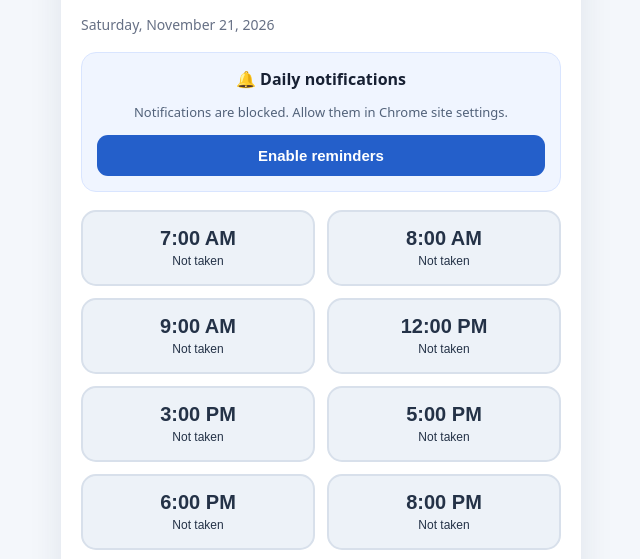
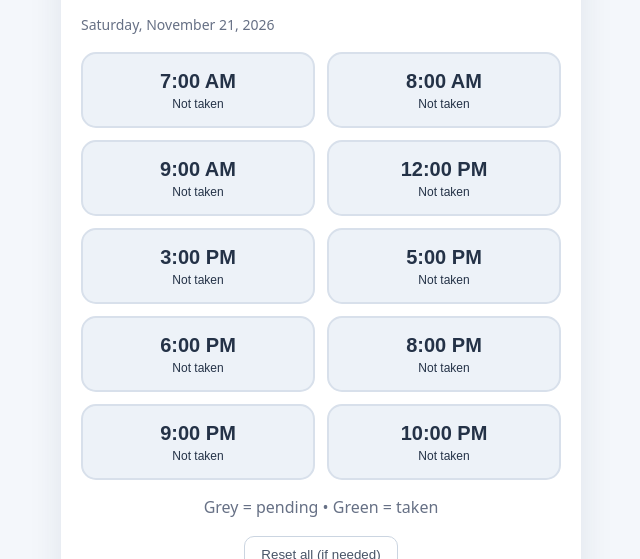
Before and after one commit to ramganesh100/Medicine-Reminder, a plain HTML site: page index.html in a window 1280 px wide. Shown: the part 176-735 px from the top of the page, without its empty margins (319-959 px from the left). Drawn offline with Linux system fonts and the light colour scheme.

Commit message:
Refactor notification handling in index.html
Updated notification button and removed obsolete functions.

```diff
--- a/index.html
+++ b/index.html
@@ -16,11 +16,8 @@ button:focus-visible{outline:3px solid #477fe8;outline-offset:3px}
 </style></head><body><main>
 <h1>💊 Ganesh Ram Eye Drop Reminder</h1><p class="sub">Tap a time after taking your Eye Drop</p>
 <div class="date" id="today"></div>
-<section class="panel"><strong>🔔 Daily notifications</strong>
-<p id="reminderInfo">Enable notifications to receive reminders at your scheduled times.</p>
-<button class="enable" id="enable">Enable reminders</button></section>
 <section class="grid" aria-label="Medicine time slots">
-<button class="slot" data-time="7 AM Hylosurge">7:00 AM<small>Not taken</small></button>
+<button class="slot" data-time="7 AM">7:00 AM<small>Not taken</small></button>
 <button class="slot" data-time="8 AM">8:00 AM<small>Not taken</small></button>
 <button class="slot" data-time="9 AM">9:00 AM<small>Not taken</small></button>
 <button class="slot" data-time="12 PM">12:00 PM<small>Not taken</small></button>
@@ -48,10 +45,6 @@ function paint(){buttons.forEach(b=>{let done=taken.includes(b.dataset.time);b.c
 paint();
 buttons.forEach(b=>b.addEventListener('click',()=>{if(b.id==='last'){taken=[];save();paint();status.textContent='10 PM completed. All indicators reset.';return;}let t=b.dataset.time;taken=taken.includes(t)?taken.filter(x=>x!==t):[...taken,t];save();paint();status.textContent=t+(taken.includes(t)?' marked as taken.':' marked as pending.');}));
 document.getElementById('reset').addEventListener('click',()=>{taken=[];save();paint();status.textContent='All buttons reset.';});
-function updateButton(){if(!('Notification'in window)){info.textContent='Notifications are not supported by this browser.';enable.disabled=true;return;}
-if(localStorage.getItem(enabledKey)==='yes'&&Notification.permission==='granted'){enable.textContent='Reminders enabled ✓';enable.classList.add('enabled');info.textContent='Notifications are enabled. Keep this page open for reminders.';}
-else{enable.textContent='Enable reminders';enable.classList.remove('enabled');info.textContent=Notification.permission==='denied'?'Notifications are blocked. Allow them in Chrome site settings.':'Tap below and allow notifications when asked.';}}
-function alertSound(){try{let C=window.AudioContext||window.webkitAudioContext;if(C){let c=new C();[0,.25,.5].forEach(delay=>{let o=c.createOscillator(),g=c.createGain();o.connect(g);g.connect(c.destination);o.frequency.value=880;g.gain.setValueAtTime(.001,c.currentTime+delay);g.gain.exponentialRampToValueAtTime(.15,c.currentTime+delay+.02);g.gain.exponentialRampToValueAtTime(.001,c.currentTime+delay+.2);o.start(c.currentTime+delay);o.stop(c.currentTime+delay+.22);});}}catch(e){}if(navigator.vibrate)navigator.vibrate([250,120,250]);}
 function sent(){try{let s=JSON.parse(localStorage.getItem(sentKey)||'{}');return s.day===day()?s.times:[];}catch{return [];}}
 function check(){if(localStorage.getItem(enabledKey)!=='yes'||!('Notification'in window)||Notification.permission!=='granted')return;
 let d=new Date(),mins=d.getHours()*60+d.getMinutes(),done=sent();
```
